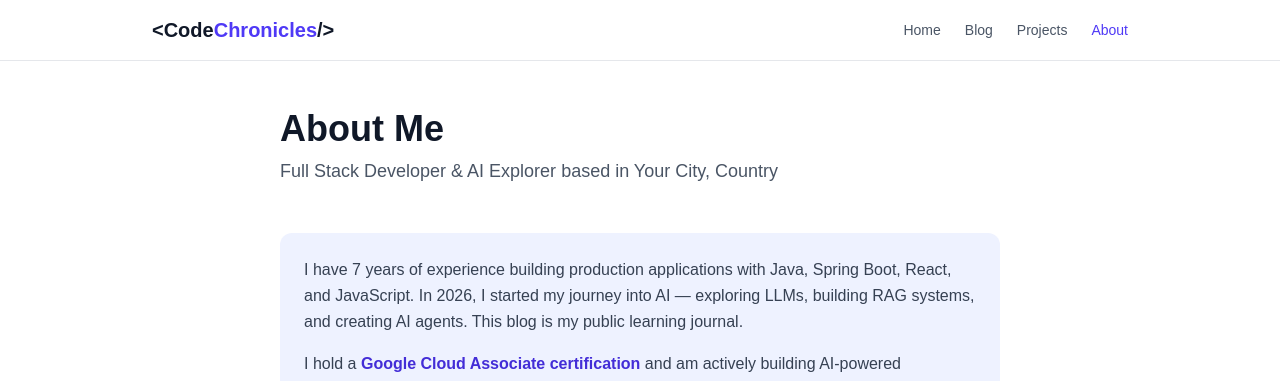
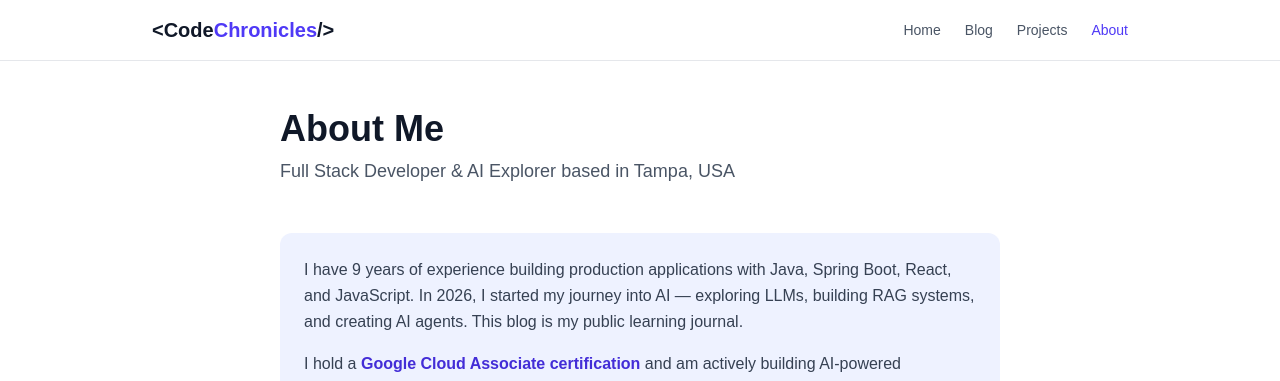
Before and after one commit to ravikishorethella/code-chronicles, a Next.js app: page /about in a window 1280 px wide. Shown: the top 381 px of the page. Built offline with nearby package versions, Linux system fonts and the light colour scheme.

Commit message:
add basic content in placeholder section

```diff
--- a/app/about/page.tsx
+++ b/app/about/page.tsx
@@ -2,7 +2,7 @@ import siteConfig from "@/site.config";
 
 export const metadata = {
   title: "About — Code Chronicles",
-  description: "7 years of full-stack development, now diving deep into AI agents and LLMs.",
+  description: "9 years of full-stack development, now diving deep into AI agents and LLMs.",
 };
 
 const experience = [
@@ -54,7 +54,7 @@ export default function AboutPage() {
       <section className="mb-12">
         <div className="rounded-xl bg-indigo-50 p-6 dark:bg-indigo-900/20">
           <p className="leading-relaxed text-gray-700 dark:text-gray-300">
-            I have 7 years of experience building production applications with Java, Spring Boot, React, and JavaScript.
+            I have 9 years of experience building production applications with Java, Spring Boot, React, and JavaScript.
             In 2026, I started my journey into AI — exploring LLMs, building RAG systems, and creating AI agents.
             This blog is my public learning journal.
           </p>
--- a/site.config.ts
+++ b/site.config.ts
@@ -5,13 +5,13 @@ const siteConfig = {
     "Personal blog and portfolio of a Full Stack Developer (Java, Spring Boot, React, JS) documenting the journey into AI, LLMs, LangChain, RAG, and beyond.",
   url: "https://code-chronicles.vercel.app",
   author: {
-    name: "Your Name", // TODO: Replace with your name
+    name: "Ravi Kishore Thella", // TODO: Replace with your name
     role: "Full Stack Developer & AI Explorer",
-    bio: "7 years of building production apps with Java, Spring Boot, React & JavaScript. Now exploring AI agents, LLMs, RAG, and LangChain. Learning in public.",
-    location: "Your City, Country", // TODO: Replace
-    email: "your@email.com", // TODO: Replace
-    github: "https://github.com/yourusername", // TODO: Replace
-    linkedin: "https://linkedin.com/in/yourusername", // TODO: Replace
+    bio: "9 years of building production apps with Java, Spring Boot, React & JavaScript. Now exploring AI agents, LLMs, RAG, and LangChain. Learning in public.",
+    location: "Tampa, USA", // TODO: Replace
+    email: "ravikthella@outlook.com", // TODO: Replace
+    github: "https://github.com/ravikishorethella", // TODO: Replace
+    linkedin: "https://linkedin.com/in/ravi-kishore-t-65b43b98", // TODO: Replace
     twitter: "", // optional
   },
   navLinks: [
```
Also changed, not shown: 1 other file (tests, documents, lock files or other folders).
